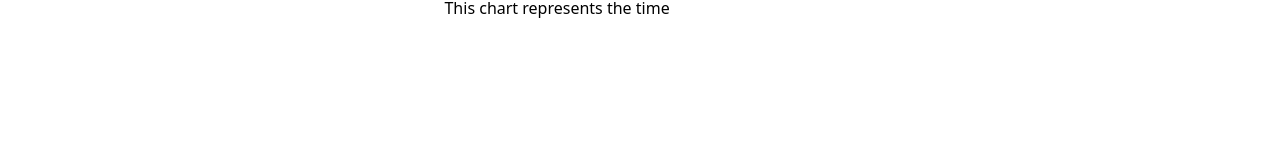
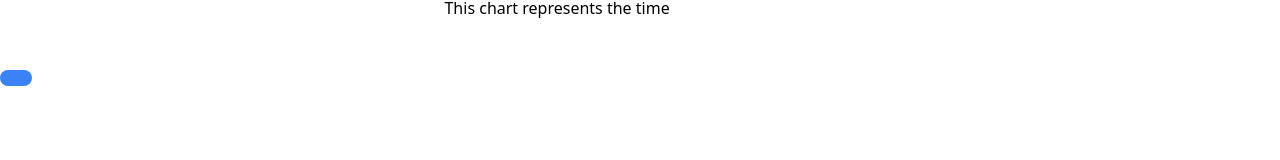
Before and after one commit to siddh34/pomodoro-app, a React (Vite) app: page / in a window 1280 px wide. Shown: the part 380-540 px from the top of the page. Built offline with nearby package versions, Linux system fonts and the light colour scheme.

Commit message:
added button

```diff
--- a/src/pages/home_page.tsx
+++ b/src/pages/home_page.tsx
@@ -39,6 +39,9 @@
                         </div>
                     </div>
                 </div>
+                <button className="bg-blue-500 hover:bg-blue-700 text-white font-bold py-2 px-4 rounded-xl">
+
+                </button>
             </div>
             <footer className="bg-white shadow dark:bg-gray-800">
                 <div className="w-full max-w-screen-xl p-4 mx-auto md:flex md:items-center md:justify-between">
```
Also changed, not shown: 1 other file (tests, documents, lock files or other folders).
